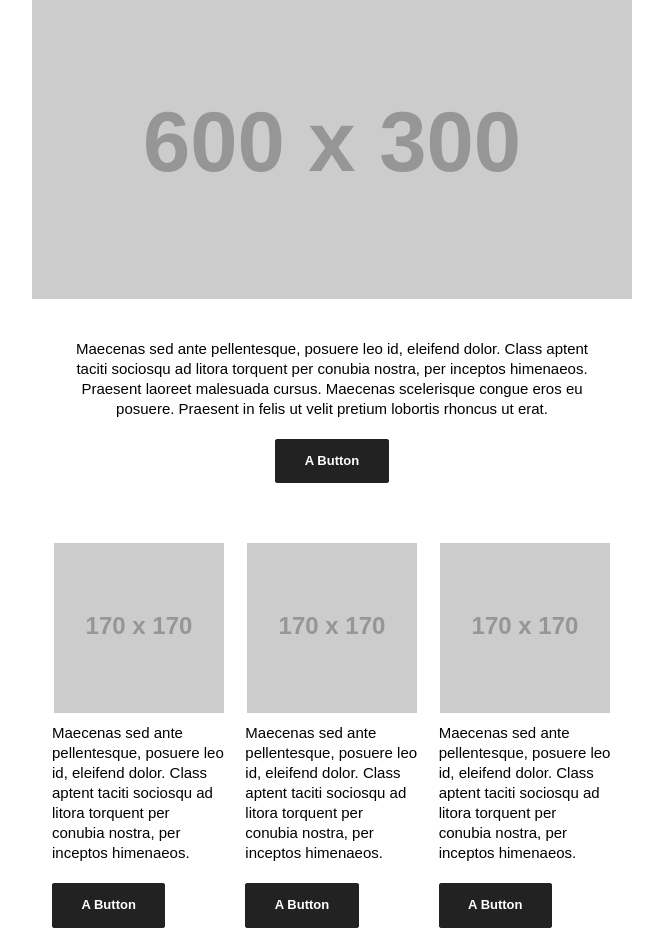
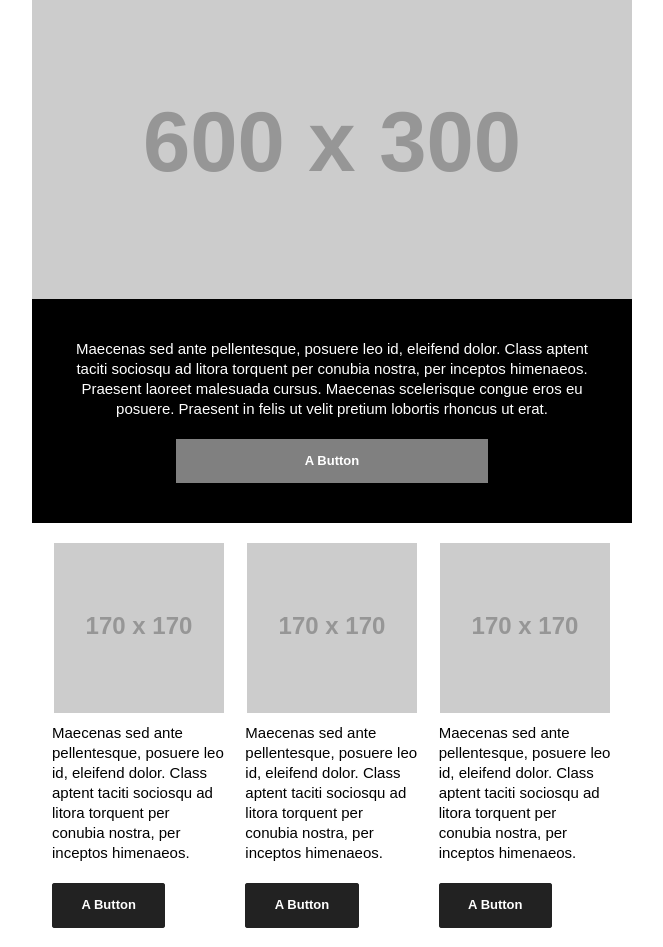
Before and after one commit to caraclarke/email-templates, a PHP site: page /layout-one.php in a window 1280 px wide. Shown: the part 384-1331 px from the top of the page, without its empty margins (308-971 px from the left). Run offline with PHP 8.4, Linux system fonts and the light colour scheme; grey boxes labelled with a size stand in for pictures from a placeholder-image service; some libraries are stand-ins or nearby versions.

Commit message:
button for landing image width and color change

```diff
--- a/landing-image.php
+++ b/landing-image.php
@@ -7,15 +7,15 @@ echo '<tr>
 <!-- Hero Image, Flush : END -->
 
 <!-- 1 Column Text : BEGIN -->
-<tr>
-    <td style="padding: 40px; text-align: center; font-family: sans-serif; font-size: 15px; mso-height-rule: exactly; line-height: 20px; color: #000;">
+<tr style="background-color:#000;">
+    <td style="padding: 40px; text-align: center; font-family: sans-serif; font-size: 15px; mso-height-rule: exactly; line-height: 20px; color: #fff;">
         Maecenas sed ante pellentesque, posuere leo id, eleifend dolor. Class aptent taciti sociosqu ad litora torquent per conubia nostra, per inceptos himenaeos. Praesent laoreet malesuada cursus. Maecenas scelerisque congue eros eu posuere. Praesent in felis ut velit pretium lobortis rhoncus ut&nbsp;erat.
         <br><br>
         <!-- Button : Begin -->
-        <table cellspacing="0" cellpadding="0" border="0" align="center" style="Margin: auto">
+        <table cellspacing="0" cellpadding="0" border="0" align="center" style="Margin: auto; width:60%; background-color: gray;">
             <tr>
-                <td style="border-radius: 3px; background: #222222; text-align: center;" class="button-td">
-                    <a href="http://www.google.com" style="background: #222222; border: 15px solid #222222; font-family: sans-serif; font-size: 13px; line-height: 1.1; text-align: center; text-decoration: none; display: block; border-radius: 3px; font-weight: bold;" class="button-a">
+                <td style="border-radius: 3px; background: gray; text-align: center;" class="button-td">
+                    <a href="http://www.google.com" style="background: gray; border: 15px solid gray; font-family: sans-serif; font-size: 13px; line-height: 1.1; text-align: center; text-decoration: none; display: block; border-radius: 3px; font-weight: bold;" class="button-a">
                         &nbsp;&nbsp;&nbsp;&nbsp;<span style="color:#ffffff">A Button</span>&nbsp;&nbsp;&nbsp;&nbsp;
                     </a>
                 </td>
```
